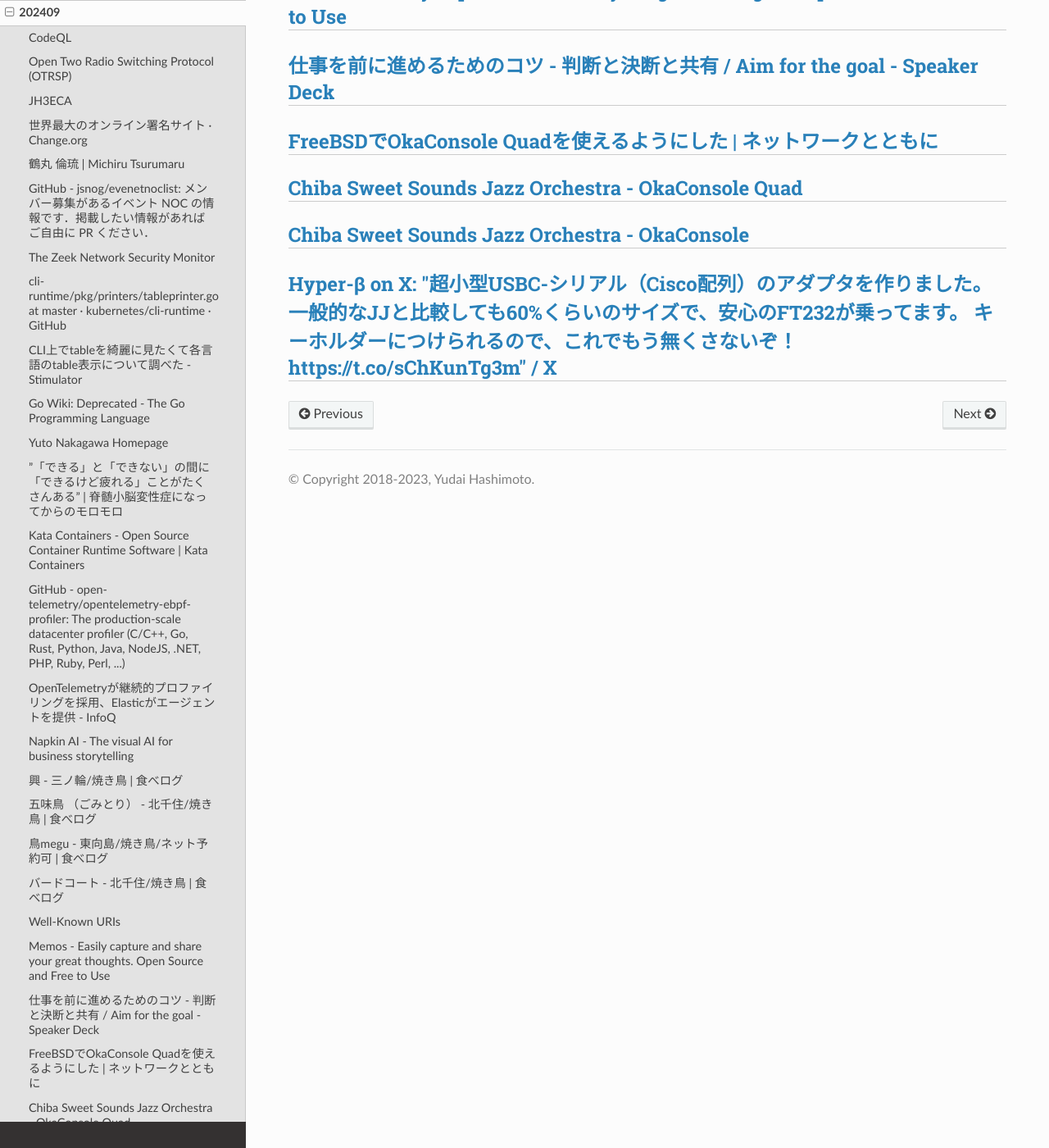
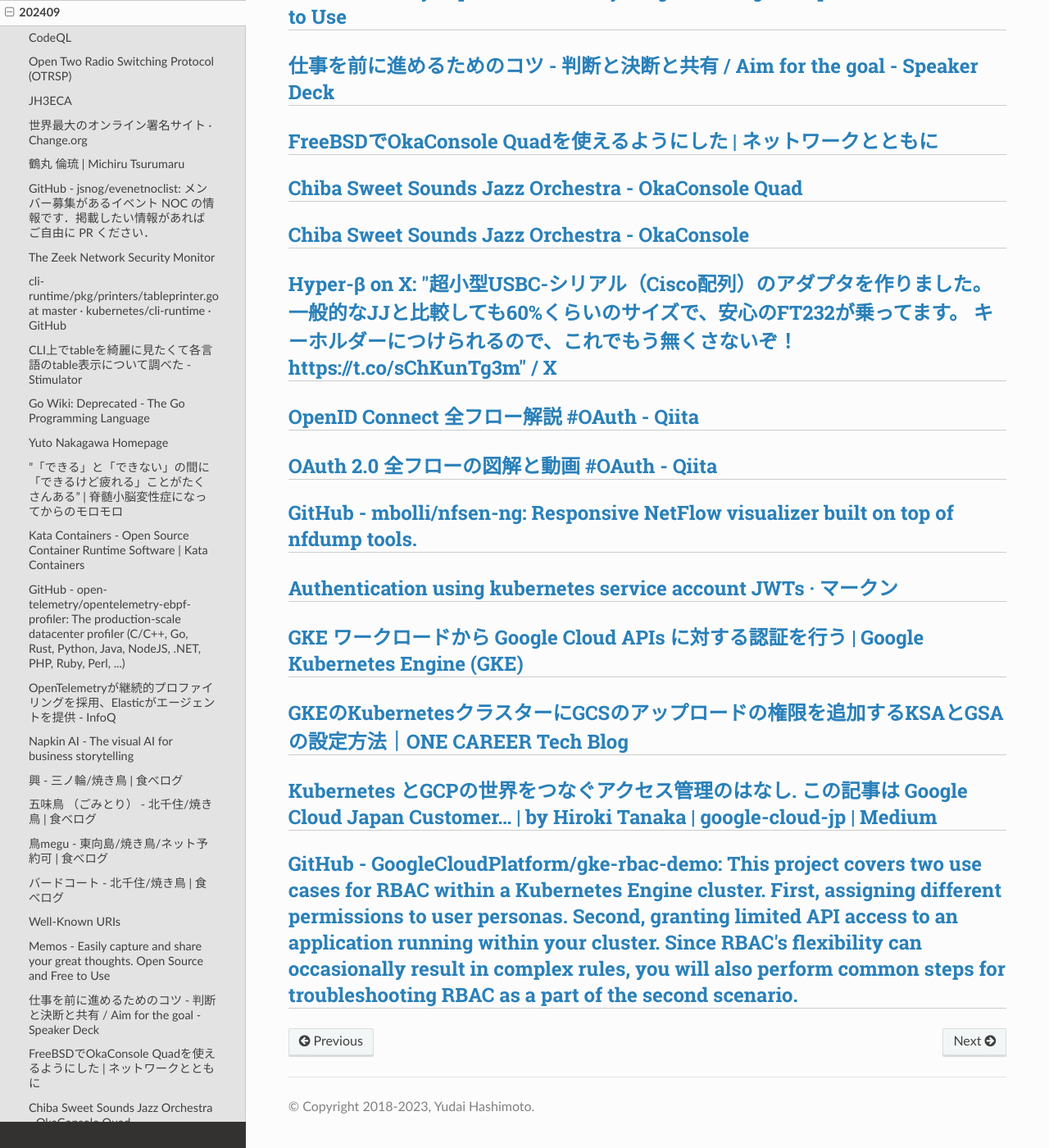
Before and after one commit to jp7fkf/JP7FKF-Warehouse, a Sphinx documentation site: the page built from source/dialy/202409.md, in a window 1280 px wide and 1400 px high, scrolled down 2129 px. Shown: the whole window at 82% size. Built offline with Sphinx 7.4.7 and the Read the Docs theme 2.0.0, drawn with Linux system fonts in a browser that asks for light colours.

Commit message:
2024-09-27 15:57:08 JST

```diff
--- a/source/dialy/202409.md
+++ b/source/dialy/202409.md
@@ -69,3 +69,19 @@ ex.
 ## [Chiba Sweet Sounds Jazz Orchestra - OkaConsole](http://css.music.coocan.jp/console.htm)
 
 ## [Hyper-β on X: "超小型USBC-シリアル（Cisco配列）のアダプタを作りました。 一般的なJJと比較しても60%くらいのサイズで、安心のFT232が乗ってます。 キーホルダーにつけられるので、これでもう無くさないぞ！ https://t.co/sChKunTg3m" / X](https://x.com/Hyper_beta/status/1838859148810948861)
+
+## [OpenID Connect 全フロー解説 #OAuth - Qiita](https://qiita.com/TakahikoKawasaki/items/4ee9b55db9f7ef352b47)
+
+## [OAuth 2.0 全フローの図解と動画 #OAuth - Qiita](https://qiita.com/TakahikoKawasaki/items/200951e5b5929f840a1f)
+
+## [GitHub - mbolli/nfsen-ng: Responsive NetFlow visualizer built on top of nfdump tools.](https://github.com/mbolli/nfsen-ng)
+
+## [Authentication using kubernetes service account JWTs · マークン](https://szabo.jp/2021/05/24/authentication-using-k8s-service-account-jwts/)
+
+## [GKE ワークロードから Google Cloud APIs に対する認証を行う | Google Kubernetes Engine (GKE)](https://cloud.google.com/kubernetes-engine/docs/how-to/workload-identity?hl=ja)
+
+## [GKEのKubernetesクラスターにGCSのアップロードの権限を追加するKSAとGSAの設定方法｜ONE CAREER Tech Blog](https://note.com/dev_onecareer/n/n126a6e5d5dbd)
+
+## [Kubernetes とGCPの世界をつなぐアクセス管理のはなし. この記事は Google Cloud Japan Customer… | by Hiroki Tanaka | google-cloud-jp | Medium](https://medium.com/google-cloud-jp/k8s-gcp-access-controle-8d8e92446e84)
+
+## [GitHub - GoogleCloudPlatform/gke-rbac-demo: This project covers two use cases for RBAC within a Kubernetes Engine cluster. First, assigning different permissions to user personas. Second, granting limited API access to an application running within your cluster. Since RBAC's flexibility can occasionally result in complex rules, you will also perform common steps for troubleshooting RBAC as a part of the second scenario.](https://github.com/GoogleCloudPlatform/gke-rbac-demo)
```
